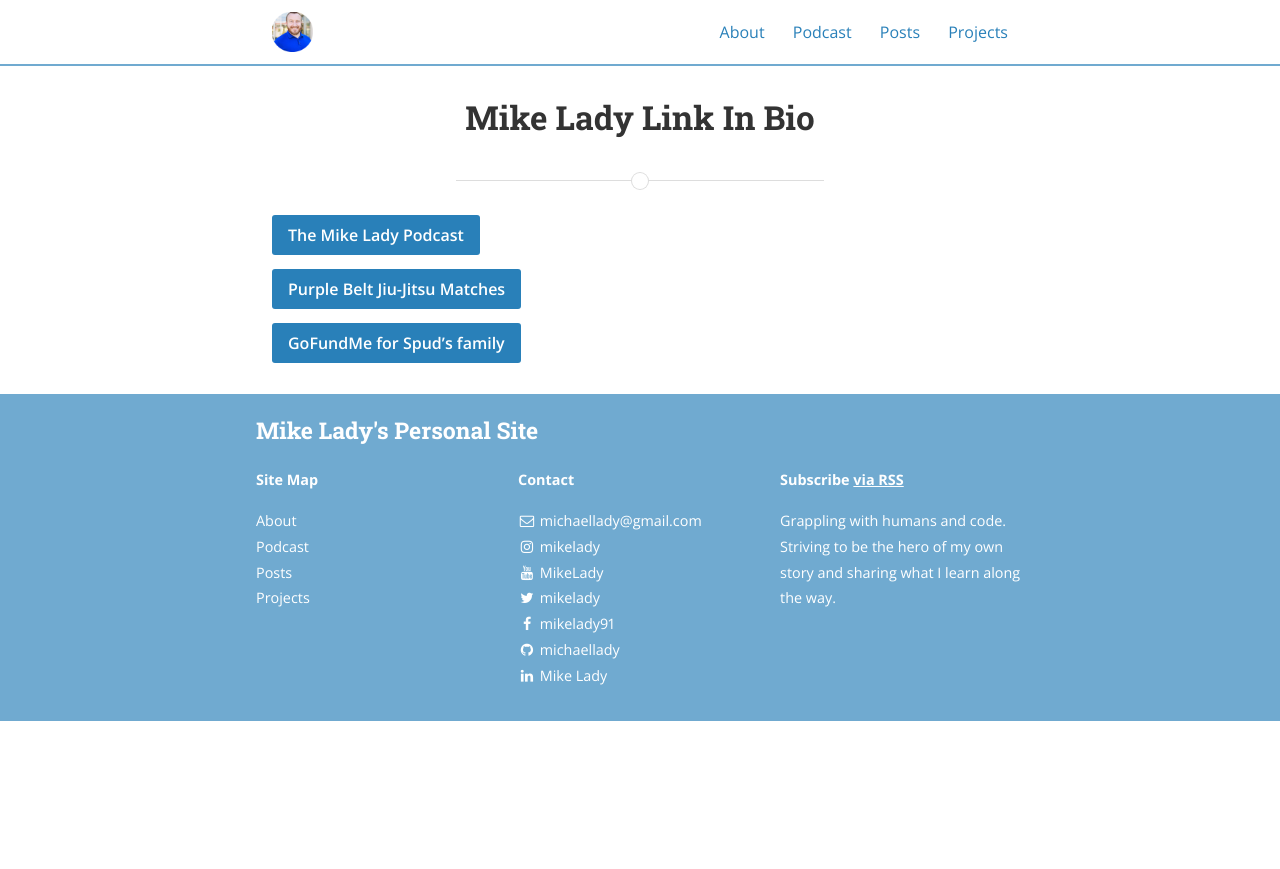
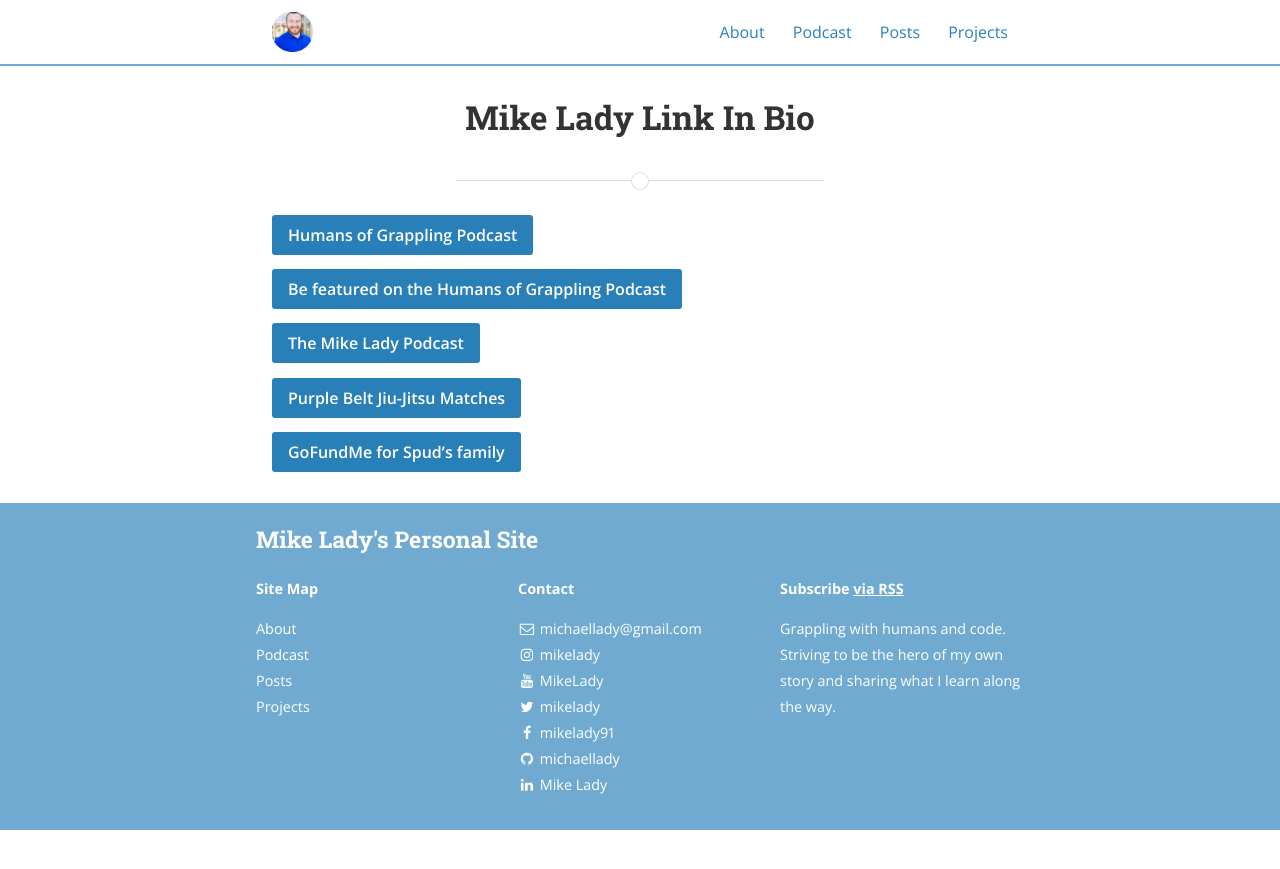
Before and after one commit to michaellady/michaellady.github.io, a Jekyll site: the page built from linkinbio.md, in a window 1280 px wide. Shown: the top 869 px of the page. Built offline with Jekyll 4.4.1, drawn with Linux system fonts in a browser that asks for light colours; nearby versions of some CDN libraries; comment, search, counter and statistics services are not loaded.

Commit message:
add HoG podcast links

```diff
--- a/linkinbio.md
+++ b/linkinbio.md
@@ -5,6 +5,10 @@
 permalink: /linkinbio/
 ---
 
+<button type="button" name="button" class="btn" onclick="location.href='https://anchor.fm/humans-of-grappling'">Humans of Grappling Podcast</button>
+
+<button type="button" name="button" class="btn" onclick="location.href='https://calendly.com/mikelady/humans-of-grappling-podcast-recording'">Be featured on the Humans of Grappling Podcast</button>
+
 <button type="button" name="button" class="btn" onclick="location.href='/podcast'">The Mike Lady Podcast</button>
 
 <button type="button" name="button" class="btn" onclick="location.href='https://www.youtube.com/playlist?list=PLxO_HUtxzxx2wy81oBXEOGqsbuFxLJ35v'">Purple Belt Jiu-Jitsu Matches</button>
```
